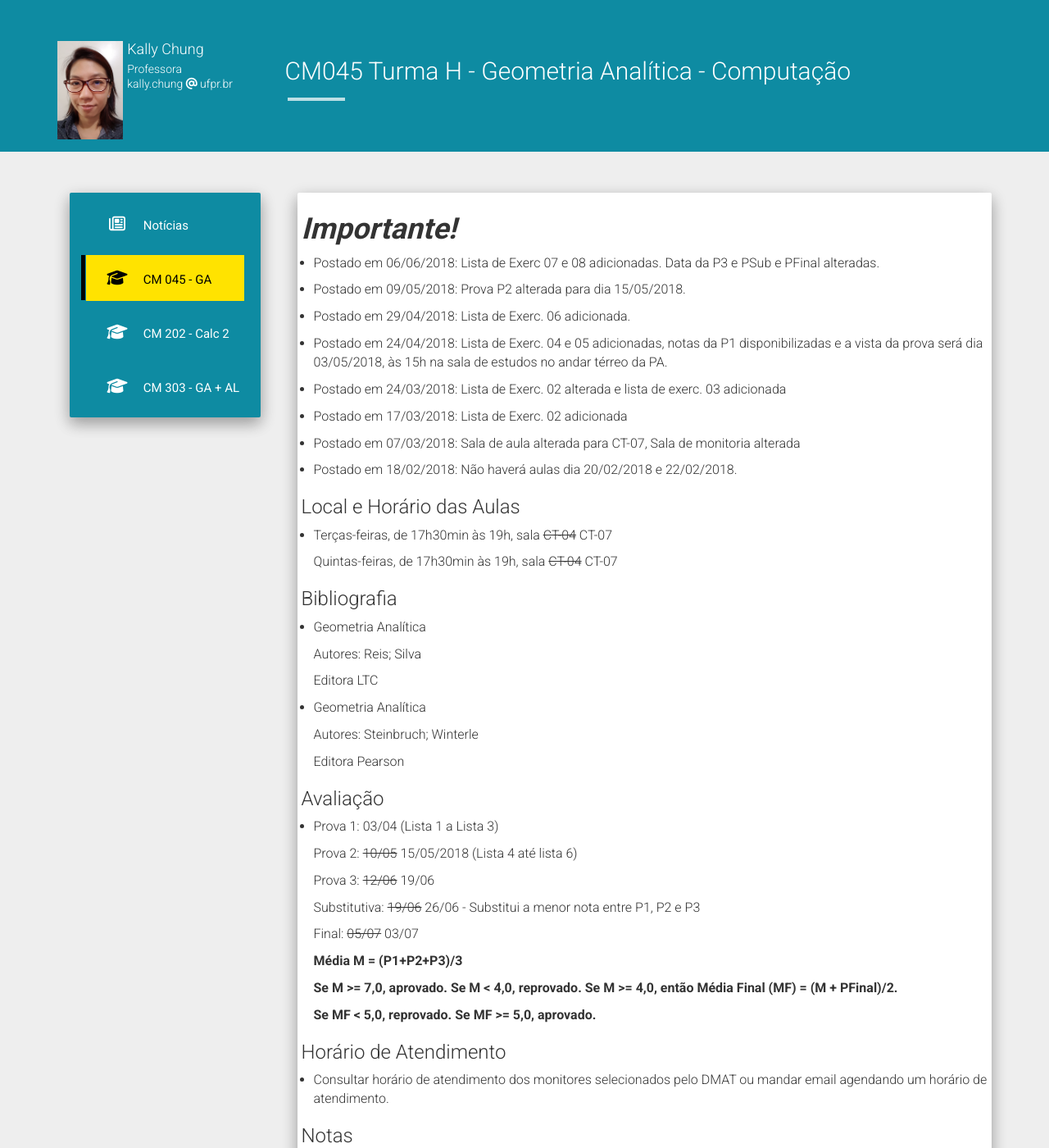
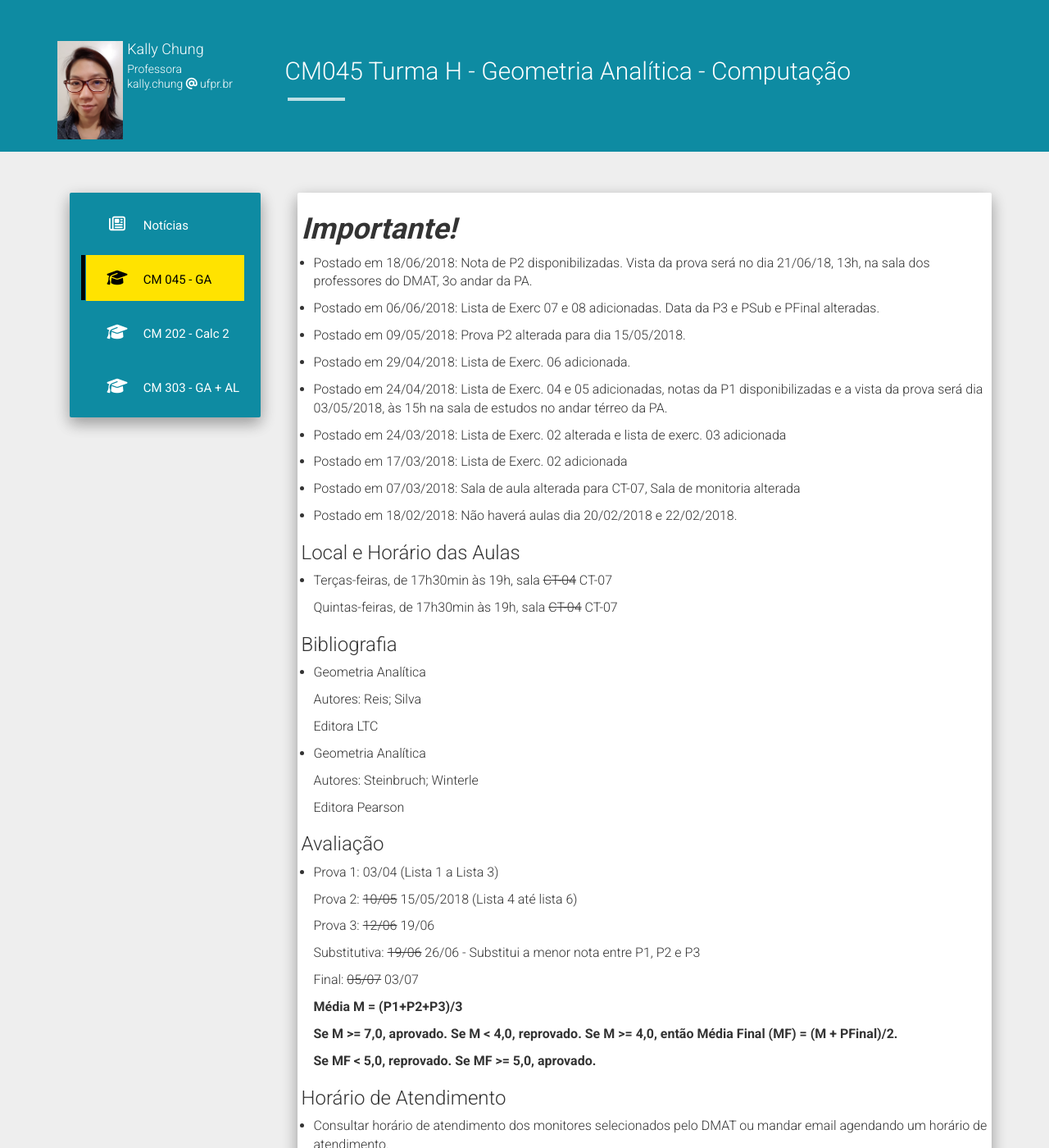
Before and after one commit to chunggnuhc/chunggnuhc.github.io, a Jekyll site: the page built from CM045-GA-1sem2018.md, in a window 1280 px wide and 1400 px high. Shown: the whole window at 82% size. Built offline with Jekyll 4.4.1, drawn with Linux system fonts in a browser that asks for light colours; nearby versions of some CDN libraries; some of the changed text lies outside the part shown.

Commit message:
Update CM045 - NotaP2

```diff
--- a/CM045-GA-1sem2018.md
+++ b/CM045-GA-1sem2018.md
@@ -4,6 +4,8 @@ title: CM045 Turma H - Geometria Analítica - Computação
 permalink: /CM045-GA-1sem2018/
 ---
 <h1><b><i>Importante!</i></b></h1>
+- Postado em 18/06/2018: Nota de P2 disponibilizadas. Vista da prova será no dia 21/06/18, 13h, na sala dos professores do DMAT, 3o andar da PA.
+
 - Postado em 06/06/2018: Lista de Exerc 07 e 08 adicionadas. Data da P3 e PSub e PFinal alteradas.
 
 - Postado em 09/05/2018: Prova P2 alterada para dia 15/05/2018.
@@ -65,7 +67,9 @@ permalink: /CM045-GA-1sem2018/
 
 <h3>Notas</h3>
 
-- [Nota P1](/disciplinas1sem2018/Nota P1 - CM045 - Site.pdf)
+- [Nota P1 - de 0 a 100](/disciplinas1sem2018/Nota P1 - CM045 - Site.pdf)
+
+- [Nota P2 - de 0 a 100](/disciplinas1sem2018/Nota P2 - CM045 - Site.pdf)
 
 <h3>Listas de Exercícios</h3>
 
```
